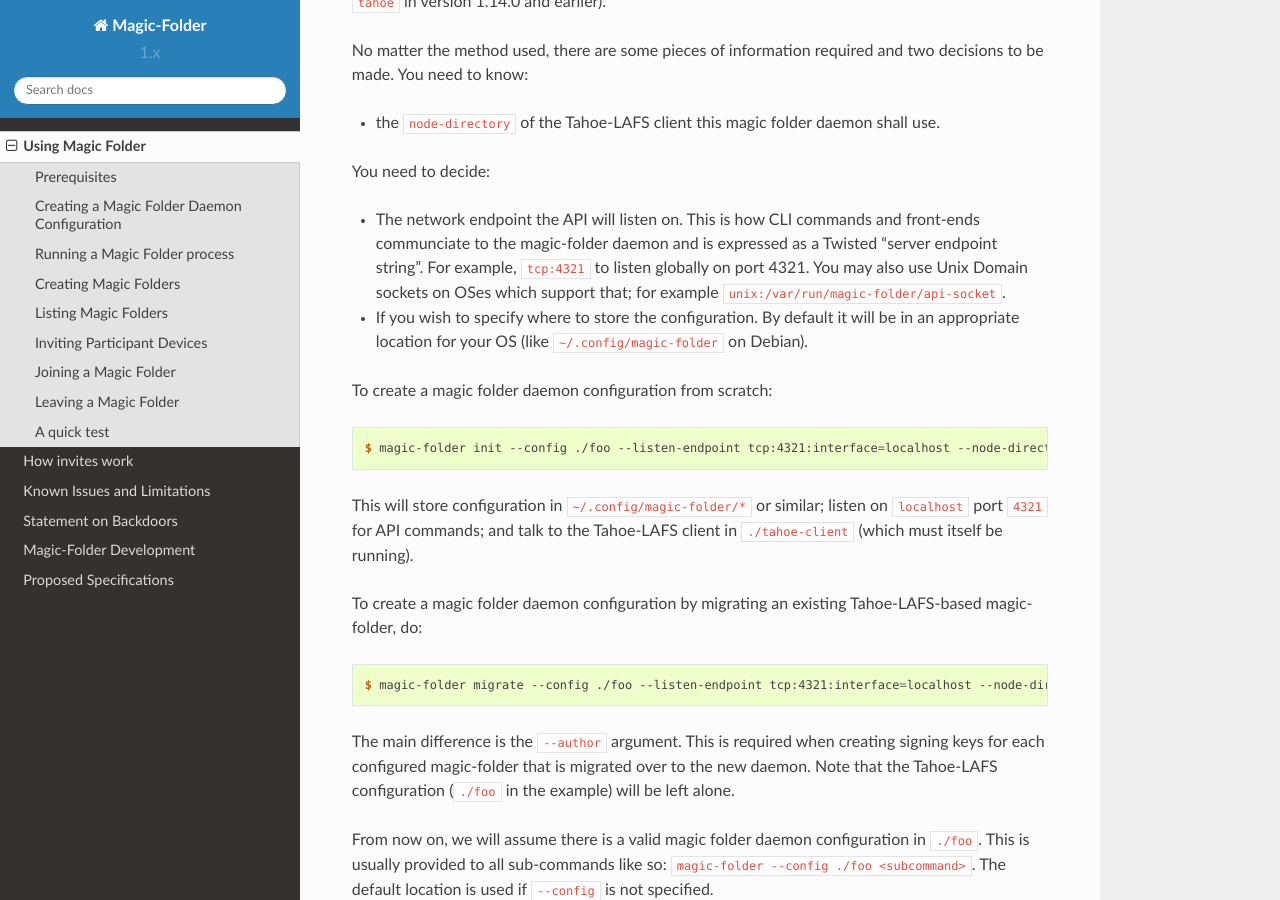
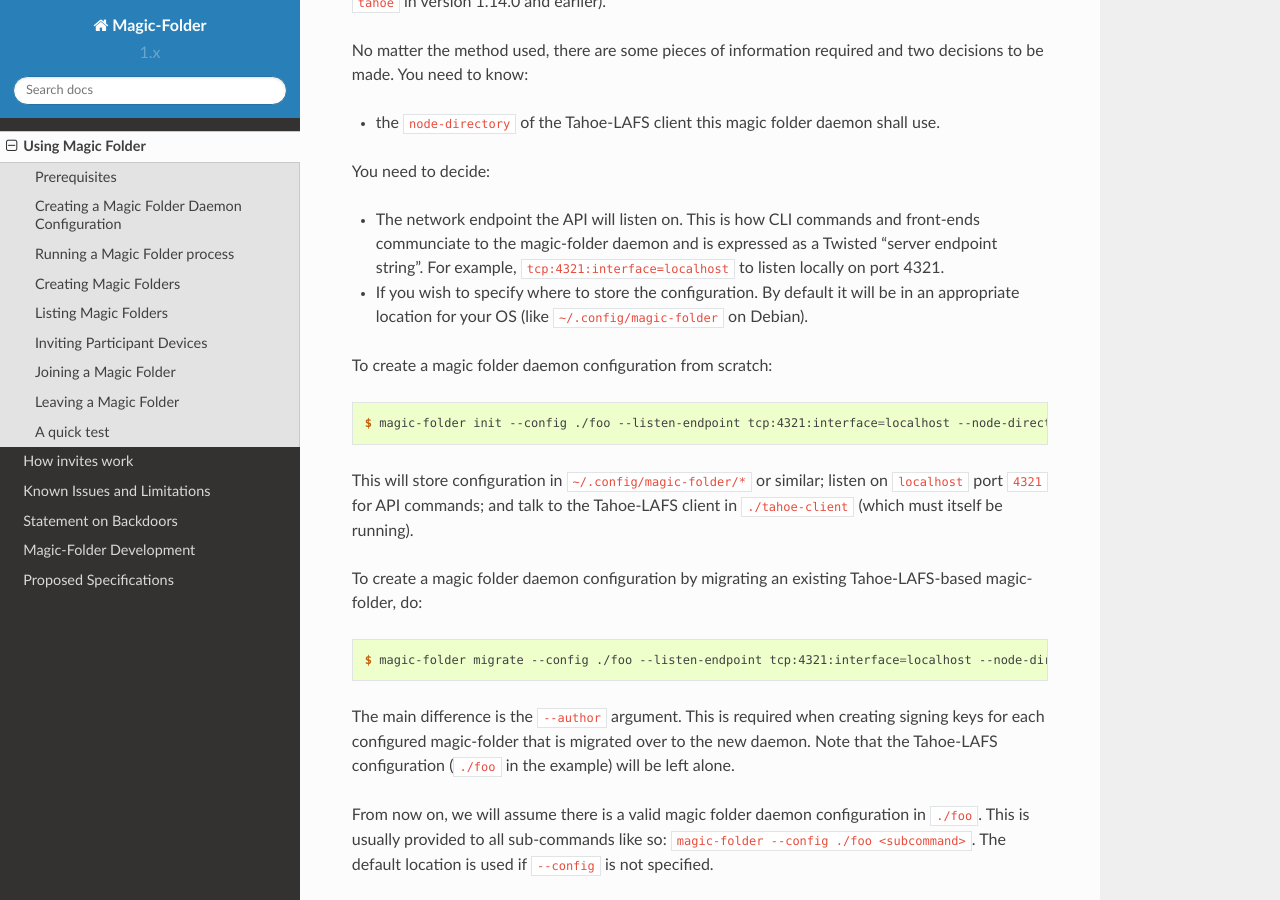
Before and after one commit to tahoe-lafs/magic-folder, a Sphinx documentation site: the page built from docs/usage.rst, in a window 1280 px wide and 900 px high, scrolled down 692 px. Built offline with Sphinx 7.4.7 and the Read the Docs theme 2.0.0, drawn with Linux system fonts in a browser that asks for light colours.

Commit message:
localhost, no unix

```diff
--- a/docs/usage.rst
+++ b/docs/usage.rst
@@ -45,7 +45,10 @@
 
 You need to decide:
 
-- The network endpoint the API will listen on. This is how CLI commands and front-ends communciate to the magic-folder daemon and is expressed as a Twisted "server endpoint string". For example, ``tcp:4321`` to listen globally on port 4321. You may also use Unix Domain sockets on OSes which support that; for example ``unix:/var/run/magic-folder/api-socket``.
+- The network endpoint the API will listen on. This is how CLI
+  commands and front-ends communciate to the magic-folder daemon and
+  is expressed as a Twisted "server endpoint string". For example,
+  ``tcp:4321:interface=localhost`` to listen locally on port 4321.
 - If you wish to specify where to store the configuration. By default
   it will be in an appropriate location for your OS (like
   ``~/.config/magic-folder`` on Debian).
```
